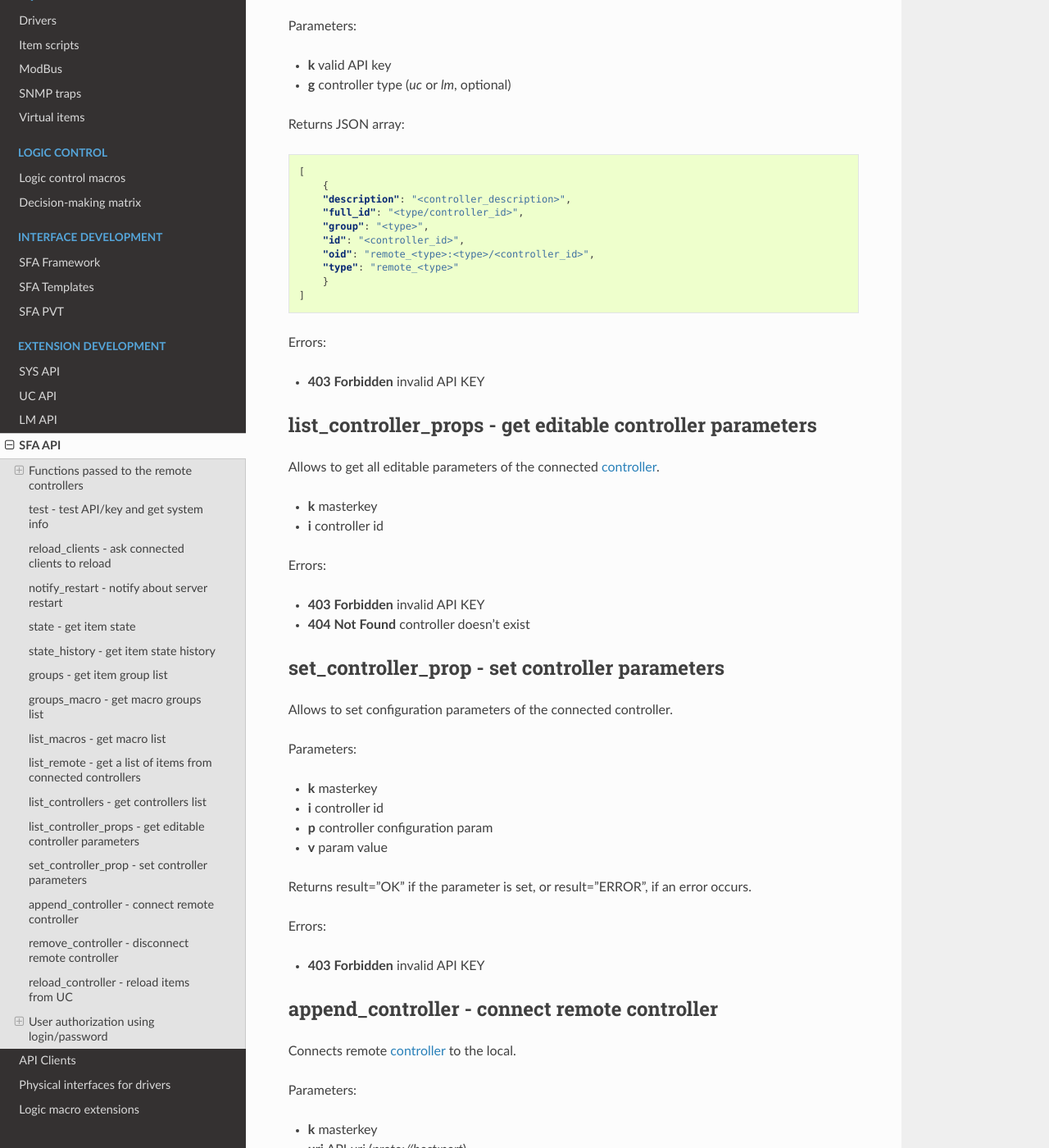
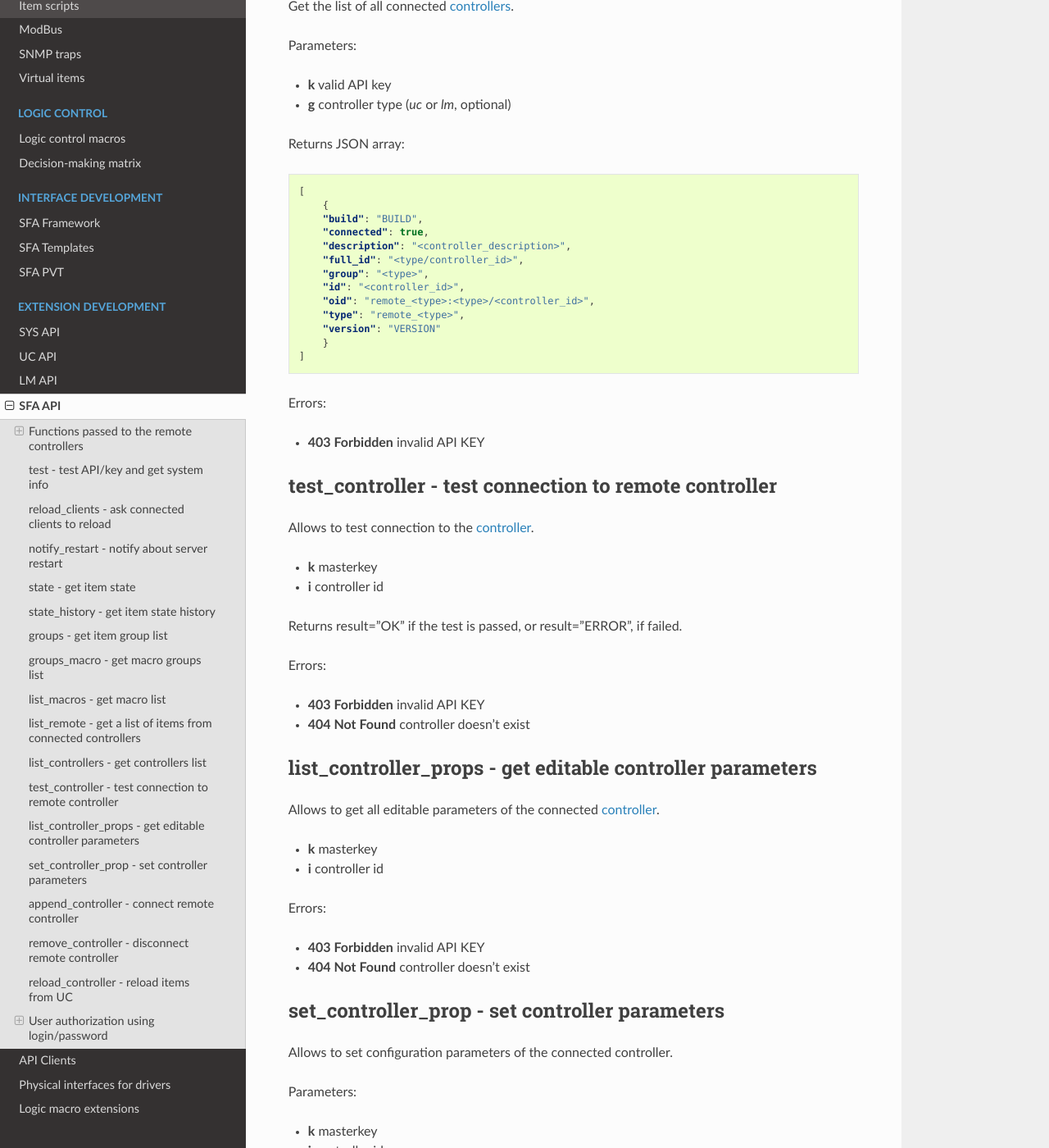
Before and after one commit to alttch/eva3, a Sphinx documentation site: the page built from doc/sfa/sfa_api.rst, in a window 1280 px wide and 1400 px high, scrolled down 7703 px. Shown: the whole window at 82% size. Built offline with Sphinx 7.4.7 and the Read the Docs theme 2.0.0, drawn with Linux system fonts in a browser that asks for light colours; some of the changed text lies outside the part shown.

Commit message:
controller funcs

```diff
--- a/doc/sfa/sfa_api.rst
+++ b/doc/sfa/sfa_api.rst
@@ -381,18 +381,38 @@ Returns JSON array:
 
     [
         {
+        "build": "BUILD",
+        "connected": true,
         "description": "<controller_description>",
         "full_id": "<type/controller_id>",
         "group": "<type>",
         "id": "<controller_id>",
         "oid": "remote_<type>:<type>/<controller_id>",
-        "type": "remote_<type>"
+        "type": "remote_<type>",
+        "version": "VERSION"
         }
     ]
 
 Errors:
 
 * **403 Forbidden** invalid API KEY
+
+.. _sfa_test_controller:
+
+test_controller - test connection to remote controller
+======================================================
+
+Allows to test connection to the :ref:`controller<sfa_remote_c>`.
+
+* **k** masterkey
+* **i** controller id
+
+Returns result="OK" if the test is passed, or result="ERROR", if failed.
+
+Errors:
+
+* **403 Forbidden** invalid API KEY
+* **404 Not Found** controller doesn't exist
 
 .. _sfa_list_controller_props:
 
```
Also changed, not shown: doc/lm/lm_api.rst (+21 -1 lines).
